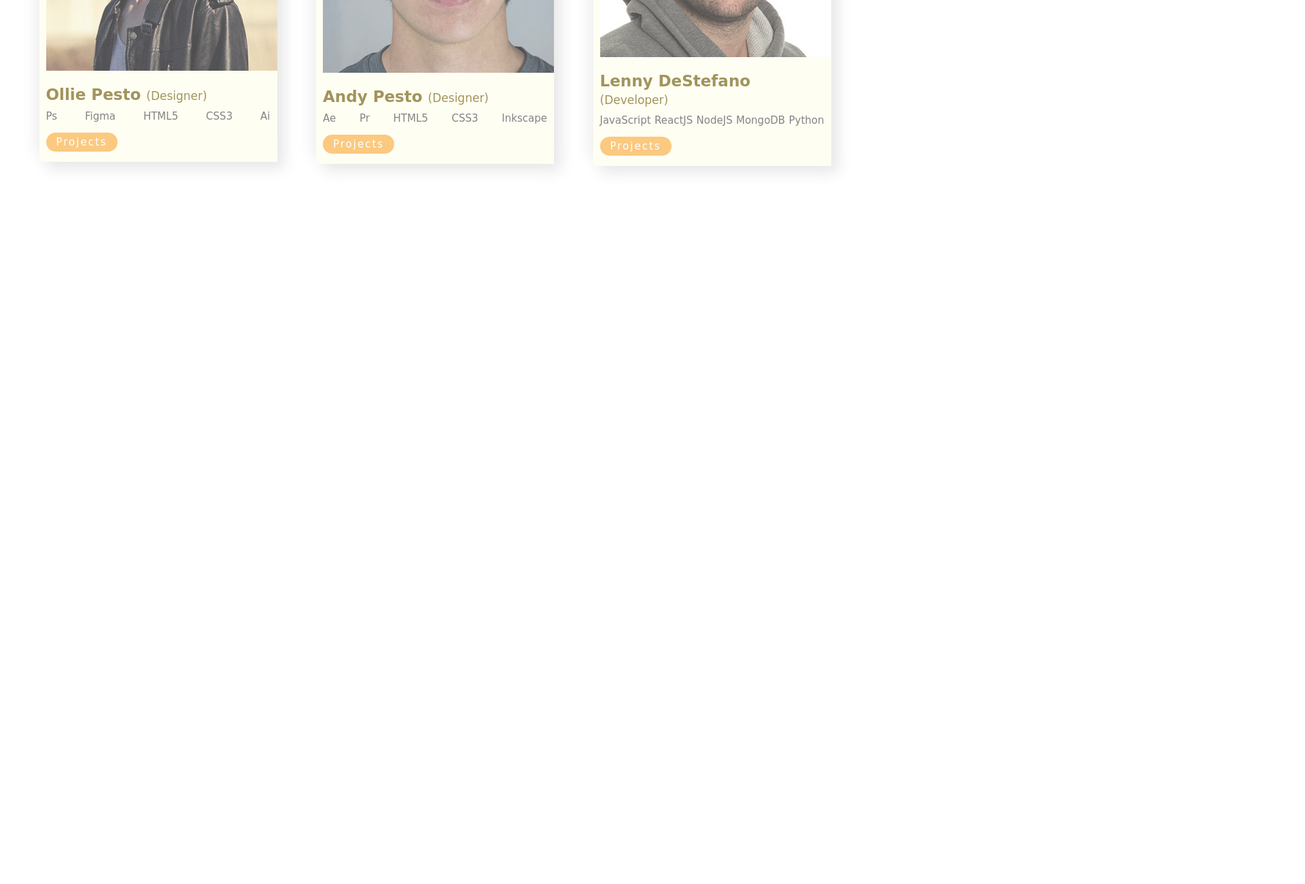
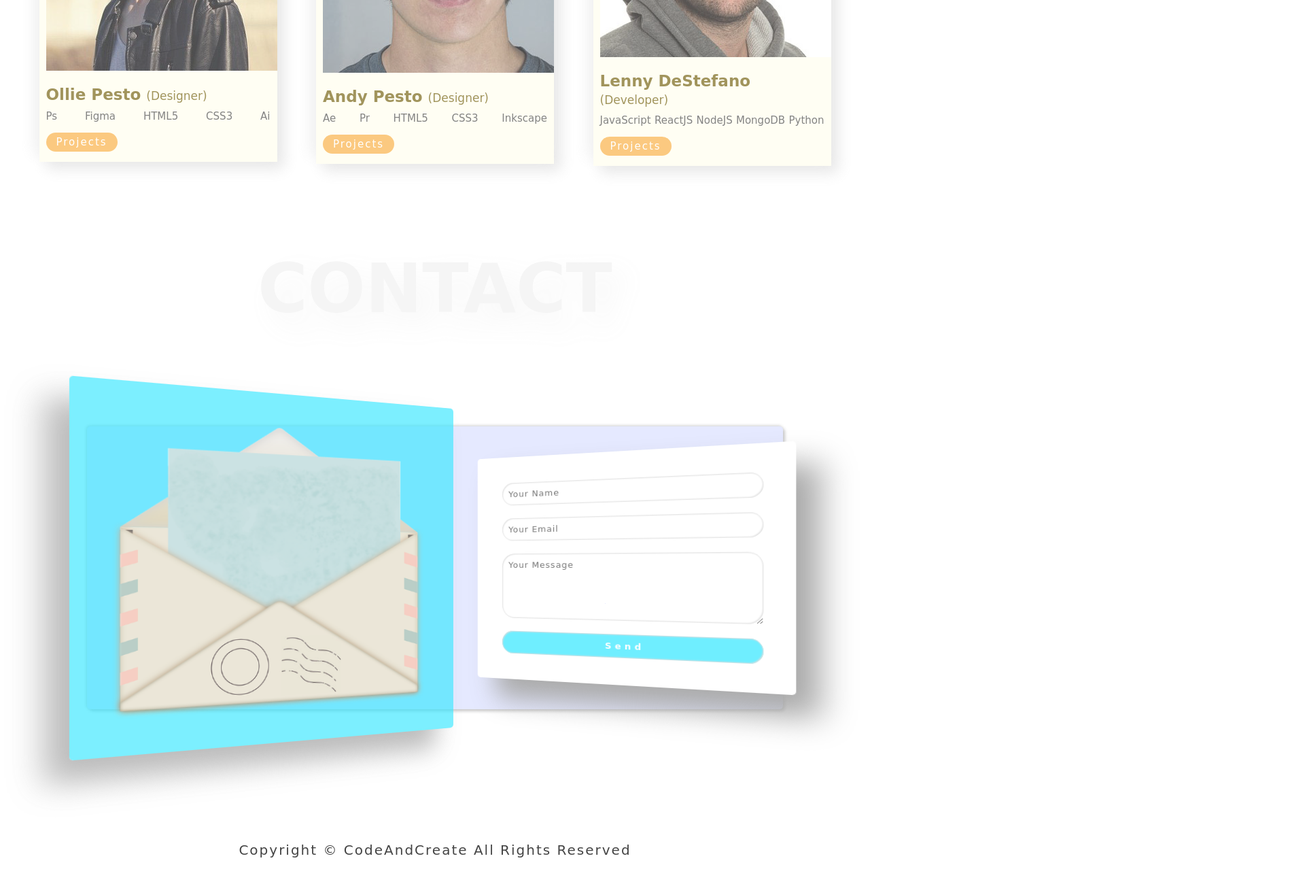
Before and after one commit to terahje/CreativeDesign, a plain HTML site: page index.html in a window 1280 px wide. Shown: the part 2106-3406 px from the top of the page at 68% size, 1920 px wide, since content can reach past the window. Before the commit the page ends 2400 px from the top, so only its background shows below. Drawn offline with Linux system fonts and the light colour scheme; a web font is replaced by a local one.

Commit message:
added contact section with 3D form, also added footer

```diff
--- a/index.html
+++ b/index.html
@@ -165,6 +165,23 @@
         </section>
         <!-- End of Section 3 -->
 
+        <!-- Section 4 -->
+        <section class="section-4">
+            <h1 class="section-heading">Contact</h1>
+            <div class="form-container">
+                <img src="images/form-img.png" alt="" class="form-img">
+                <form class="contact-form">
+                    <input type="text" placeholder="Your Name">
+                    <input type="email" placeholder="Your Email">
+                    <textarea placeholder="Your Message"></textarea>
+                    <input type="submit" value="Send">
+                </form>
+            </div>
+            <p class="copyright">Copyright &copy; CodeAndCreate All Rights Reserved</p>
+        </section>
+
+        <!-- End of Section 4 -->
+
     </div>
     <script src="script.js"></script>
 </body>
--- a/style.css
+++ b/style.css
@@ -16,7 +16,8 @@ html {
   font-size: 62.5%;
 }
 
-body {
+.container {
+  width: 100%;
   overflow-x: hidden;
 }
 
@@ -339,3 +340,98 @@ body {
   text-indent: 2rem;
 }
 /* End of Section 3 */
+
+/* Section 4 */
+.section-4 {
+  width: 100%;
+  height: 130vh;
+  display: flex;
+  flex-direction: column;
+  justify-content: space-around;
+  align-items: center;
+}
+
+.form-container {
+  width: 80%;
+  height: 40%;
+  background-color: #e5e9ff;
+  display: flex;
+  align-items: center;
+  justify-content: space-evenly;
+  box-shadow: 0.3rem 0.3rem 0.4rem #ccc, -0.1rem -0.1rem 0.4rem #ccc;
+  border-radius: 0.5rem;
+  perspective: 100rem;
+}
+
+.form-img {
+  width: 55rem;
+  background-color: rgba(50, 231, 255, 0.8);
+  padding: 5rem;
+  opacity: 0.8;
+  box-shadow: -3rem 3rem 4rem #aaa;
+  border-radius: 0.5rem;
+  transform: rotateY(20deg);
+  transition: all 0.5s;
+}
+
+.form-img:hover {
+  transform: translateY(-2rem) rotateY(20deg);
+  box-shadow: -5rem 5rem 7rem #aaa;
+}
+
+.contact-form {
+  width: 45rem;
+  background-color: #fff;
+  display: flex;
+  flex-direction: column;
+  padding: 3rem;
+  border-radius: 0.5rem;
+  box-shadow: 3rem 3rem 4rem #aaa;
+  transform: rotateY(-20deg);
+  transition: all 0.5s;
+}
+
+.contact-form:hover {
+  transform: translateY(-2rem) rotateY(-20deg);
+  box-shadow: 5rem 5rem 7rem #aaa;
+}
+
+.contact-form input,
+.contact-form textarea {
+  margin: 1rem;
+  padding: 1rem;
+  font-size: 1.3rem;
+  letter-spacing: 0.1rem;
+  border: none;
+  border-radius: 2rem;
+  box-shadow: inset 0.1rem 0.1rem 0.2rem #ddd, inset -0.1rem -0.1rem 0.2rem #ddd;
+}
+
+.contact-form textarea {
+  max-height: 15rem;
+  min-height: 10rem;
+  max-width: 100%;
+  min-width: 70%;
+}
+
+.contact-form input[type='submit'] {
+  background-color: rgba(50, 231, 255, 0.7);
+  color: #fff;
+  font-weight: bolder;
+  letter-spacing: 0.5rem;
+  cursor: pointer;
+  transition: background-color 0.5s;
+}
+
+.contact-form input[type='submit']:hover {
+  background-color: #32e7ff;
+}
+
+.copyright {
+  font-size: 2rem;
+  letter-spacing: 0.2rem;
+  color: #444;
+  margin-top: 5rem;
+}
+
+/* End of Section 4 */
```
